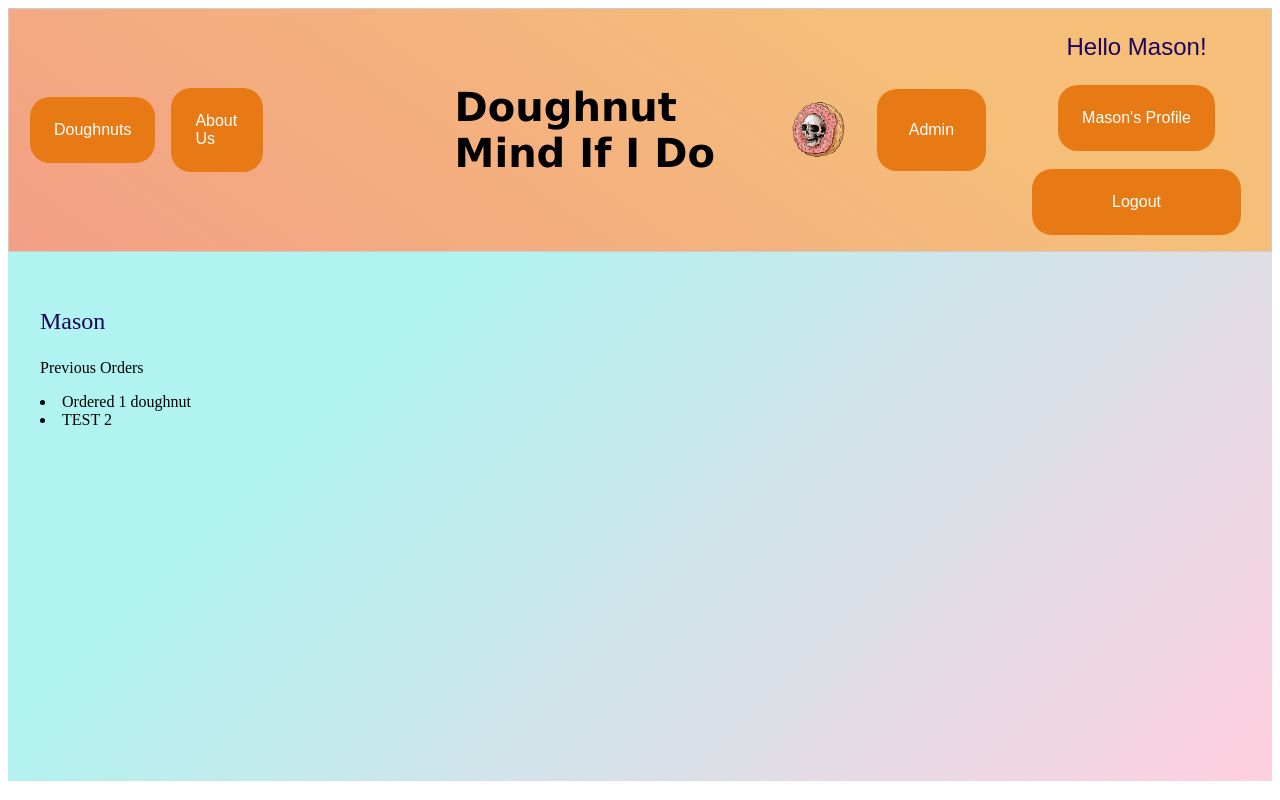
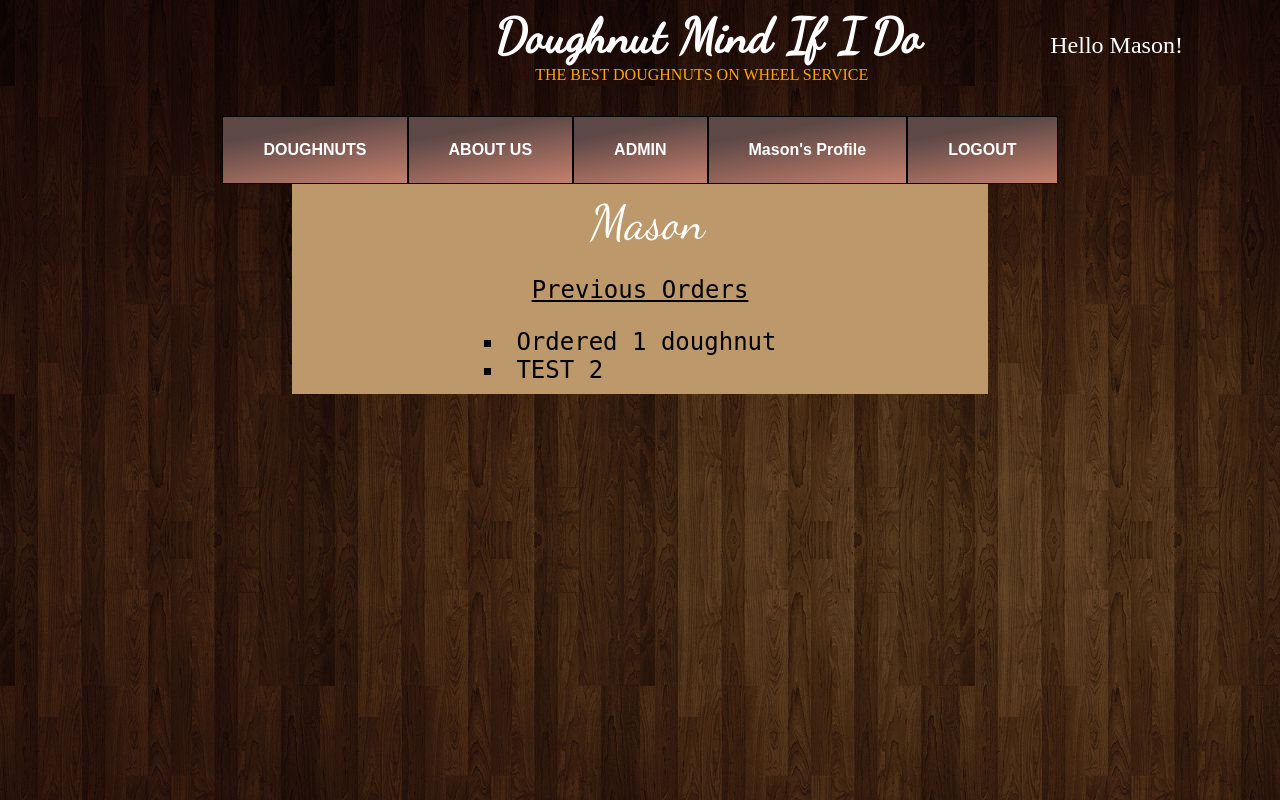
Before and after one commit to Anunnaki20/CMPT353-Project, a Django app: page /profile/ in a window 1280 px wide. Run offline with Django 3.2, Linux system fonts and the light colour scheme; a user stored in the database is signed in; data comes from the database, SQL or seed files in the repository; both versions use the stored data as it was after the commit.

Commit message:
Final revision

```diff
--- a/PartD/home/views.py
+++ b/PartD/home/views.py
@@ -28,7 +28,7 @@ def userProfile(request):
 def loginPage(request):
     page = 'login'
 
-    # If the user is already loged in and they try to go back to login page, send them to homepage
+    # If the user is already logged in and they try to go back to login page, send them to homepage
     if request.user.is_authenticated:
         return redirect('doughnuts')
 
@@ -60,8 +60,7 @@ def loginPage(request):
 # Logout the Customer
 def logoutCustomer(request):
     logout(request)
-    context = {'page' : 'login'}
-    return render(request, 'signup_login.html', context)
+    return redirect('login')
 
 # Register a new Customer
 def registerPage(request):
@@ -80,7 +79,7 @@ def registerPage(request):
             login(request, user)
             return redirect('homepage')
         else:
-            messages.error(request, 'An error occured during sign up')
+            messages.error(request, 'Password does not match')
 
 
     return render(request, 'signup_login.html', context)
--- a/PartD/static/styles/main.css
+++ b/PartD/static/styles/main.css
@@ -1,3 +1,51 @@
+body{
+    background-image: url("/static/images/wooden_backgound.jpg");
+}
+
+@font-face {
+    font-family: 'dancing_script';
+    src: url('/static/fonts/DancingScript-Regular.otf');
+}
+
+.messages{
+    color: white;
+    font-family:Arial, Helvetica, sans-serif;
+    font-size: 1rem;
+}
+
+.helloUser{
+    display: flex;
+    flex-direction: row;
+    font-size: 1.5rem;
+    color: white;
+}
+
+.title, .current_doughnuts, .AboutUsTitle, .userName{
+    padding-left: 1rem;
+    color: white;
+    font-family: dancing_script;
+    font-size: 3rem;
+    margin: 0rem;
+}
+
+.current_doughnuts{
+    font-weight: 500;
+}
+
+.subtitle{
+    text-align: center;
+    margin: 0rem;
+    font-size: 1rem;
+    color: orange;
+}
+
+.shop_desc{
+    padding-left: 16rem;
+    display: flex;
+    flex-direction: column;
+    margin: 0 8rem;
+}
+
 .info{
     display: flex;
     align-items: center;
@@ -7,73 +55,31 @@
 }
 
 a.profileLink:hover, a.logoutLink:hover, a.doughnut:hover, a.owner:hover, a.loginLink:hover, a.adminLink:hover {
-    background-color: rgb(175, 34, 9);
+    background-color: rgb(29, 5, 1);
 }
 
 a.profileLink:active {
     color: rgb(248, 248, 134);
 }
 
-.tab {
-    display: flex;
-    justify-content: space-between;
-    overflow: hidden;
-    border: 1px solid #ccc;
-    background-color: #f39f86;
-    background-image: linear-gradient(35deg, #f39f86 0%, #f5bf79 74%);
-    font-family: Arial, Helvetica, sans-serif;
-}
-
-.logo{
-    width: 100px;
-    height: 100px;
-}
-
-
-.title{
-    padding-left: 12rem;
-    color: black;
-    font-family: Verdana, Geneva, Tahoma, sans-serif;
-    font-size: 2.5rem;
-}
-
-.admin{
+.tab{
     display: flex;
     align-items: center;
-    padding: 0px 30px;
-    flex-direction: column;
+    justify-content: center;
+    flex-direction: row;
     color: white;
 }
 
 .doughnut, .owner, .profileLink, .logoutLink, .loginLink, .adminLink{
-    background-color: rgb(231, 122, 20);
-    padding: 1.5rem;
-    border-radius: 20px;
+    font-family: Arial, Helvetica, sans-serif;
+    font-weight: 700;
+    background-color: #ffa69e;
+    background-image: linear-gradient(350deg, #a1684e9d 0%, #554341f1 74%);
+    padding: 1.5rem 2.5rem;
+    margin-top: 2rem;
+    border: 1px solid black;
     color: white;
     text-decoration: none;
-}
-
-
-.doughnut{
-    margin: 1rem;
-}
-
-.logoutLink{
-    padding: 1.5rem 5rem;
-    margin-bottom: 1rem;
-}
-
-.loginLink, .adminLink{
-    display: flex;
-    justify-content: center;
-    align-self: center;
-    padding: 2rem;
-    margin: 1rem;
-}
-
-.helloUser{
-    font-size: 1.5rem;
-    color: rgb(28, 4, 92);
 }
 
 .doughnuts_pic{
@@ -85,62 +91,51 @@ a.profileLink:active {
 }
 
 .doughnut_name{
-    font-family:Arial, Helvetica, sans-serif;
+    font-family:cursive;
     padding: 3rem 1rem;
     text-align: left;
     font-size: 1.5rem;
 }
 
 .doughnut_desc{
+    color: black;
+    font-family: Arial, Helvetica, sans-serif;
     font-size: 1rem;
 }
 
-.doughnut_list{
+.doughnut_list, .tabcontent, .profileBody, .login{
+    max-width: 55%;
+    margin: auto;
     text-align: center;
+    background-color: #bc986a;
     font-family:monospace;
     font-size: 1.5rem;
     padding: 10px 0;
-    background-color: #fad0c4;
-    background-image: linear-gradient(315deg, #fad0c4 0%, #f1a7f1 74%);
+}
+
+.tabcontent{
+    padding: 10px 0 0 0;
 }
 
 table{
-    padding: 2rem 0;
     margin-left: auto;
     margin-right: auto;
 }
 
-.tabcontent{
-    /* text-align: center; */
-    color: black;
-    padding: 9rem 9rem;
-    font-family: Verdana, Geneva, Tahoma, sans-serif;
-    background-image: url("/static/images/doughnut_background.jpg");
-    background-size: auto;
-}
-
-.AboutUsTitle{
-    padding-top: 1.5rem;
-    background-color: rgba(255, 255, 255, .8);
-    border-radius: 20px;
-    color:black;
-    text-align: center;
-    font-size: 2rem;
-    box-shadow: 10px 10px 5px;
-}
-
 .AboutUs{
     font-size: 1.5rem;
-    font-family: Cambria, Cochin, Georgia, Times, 'Times New Roman', serif;
-    padding: 1rem;
+    color: black;
+    font-family:'Trebuchet MS', 'Lucida Sans Unicode', 'Lucida Grande', 'Lucida Sans', Arial, sans-serif;
+    text-align: justify;
+    padding: 0.5rem 2rem;
     word-spacing: 0.2rem;
 }
 
-.login{
+/* .login{
     background-image: url("/static/images/signup_background.jpg");
     background-size: auto;
     padding: 9.5rem;
-}
+} */
 
 .login_info, .register_info{
     display: flex;
@@ -180,16 +175,21 @@ table{
 
 .signup{
     text-decoration: none;
-    color: rgb(139, 102, 240);
+    color: rgb(50, 11, 156);
     cursor: pointer;
 }
 
 .signup:hover{
-    color:rgb(41, 9, 131);
+    color:rgb(10, 2, 32);
 }
 
-.profileBody{
-    padding: 2rem 2rem 22rem 2rem;
-    background-color: #ffcfdf;
-    background-image: linear-gradient(315deg, #ffcfdf 0%, #b0f3f1 74%);
+li{
+    list-style:square;
 }
+
+.prev_orders{
+    display: flex;
+    padding-left: 12rem;
+    text-align: left;
+    flex-direction: column;
+}
--- a/PartD/templates/doughnuts.html
+++ b/PartD/templates/doughnuts.html
@@ -5,7 +5,7 @@
 {% block content %}
 
 <div class="doughnut_list">
-    <h3><u>Current Doughnuts Available</u></h3>
+    <p class="current_doughnuts">Current Doughnuts Available</p>
 
     <table>
         <tr>
--- a/PartD/templates/navbar.html
+++ b/PartD/templates/navbar.html
@@ -1,27 +1,28 @@
 {% load static %}
 
-<div class="tab">
+
     <div class="info">
-        <a class="doughnut" href="{% url 'doughnuts' %}"> Doughnuts</a>
-        <a class="owner" href="{% url 'about' %}"> About Us</a>
-
-        <!-- Shop name and it's logo -->
-        <p class="title"><b>Doughnut Mind If I Do</b></p>
-        <img class="logo" src="{% static 'images/logo.png' %}" alt="LOGO">
+        <div class="helloUser">
+            <div class="shop_desc">
+                <p class="title"><b>Doughnut Mind If I Do</b></p>
+                <p class="subtitle">THE BEST DOUGHNUTS ON WHEEL SERVICE</p>
+            </div>
+            <p>Hello {{request.user}}!</p>
+        </div>
     </div>
 
-    {% if request.user.is_staff %}
-    <a class="adminLink" href="/admin">Admin</a>
-    {% endif %}
+    <div class="tab">
+        <a class="doughnut" href="{% url 'doughnuts' %}"> DOUGHNUTS</a>
+        <a class="owner" href="{% url 'about' %}"> ABOUT US</a>
 
-    {% if request.user.is_authenticated %}
-    <div class="admin">
-        <p class="helloUser">Hello {{request.user}}!</p>
-        <a class="profileLink" href="{% url 'user_profile' %}">{{request.user}}'s Profile</a><br>
-        <a class="logoutLink" href="{% url 'logout' %}">Logout</a>
+        {% if request.user.is_staff %}
+        <a class="adminLink" href="/admin">ADMIN</a>
+        {% endif %}
+
+        {% if request.user.is_authenticated %}
+            <a class="profileLink" href="{% url 'user_profile' %}">{{request.user}}'s Profile</a><br>
+            <a class="logoutLink" href="{% url 'logout' %}">LOGOUT</a>
+        {% else %}
+            <a class="loginLink" href="{% url 'login' %}">LOGIN</a>
+        {% endif %}
     </div>
-    {% else %}
-        <a class="loginLink" href="{% url 'login' %}">Login</a>
-    {% endif %}
-
-</div>
--- a/PartD/templates/profile.html
+++ b/PartD/templates/profile.html
@@ -4,14 +4,17 @@
 {% block content %}
 <div class="profileBody">
 
-<p class="helloUser">{{user.username}}</p>
+<p class="userName">{{user.username}}</p>
 
 {% if prev_orders%}
 
-    <p>Previous Orders</p>
-    {% for i in prev_orders %}
-        <li>{{i.report}}</li>
-    {% endfor %}
+    <p><u>Previous Orders</u></p>
+
+    <div class="prev_orders">
+        {% for i in prev_orders %}
+            <li>{{i.report}}</li>
+        {% endfor %}
+    </div>
 
 {% else %}
 
```
Also changed, not shown: PartD/home/forms.py (+0 -23 lines), PartD/templates/about.html (+4 -5 lines), PartD/templates/signup_login.html (+7 -10 lines), PartD/db.sqlite3, PartD/static/fonts/DancingScript-Regular.otf (added), PartD/static/images/wooden_backgound.jpg (added).
